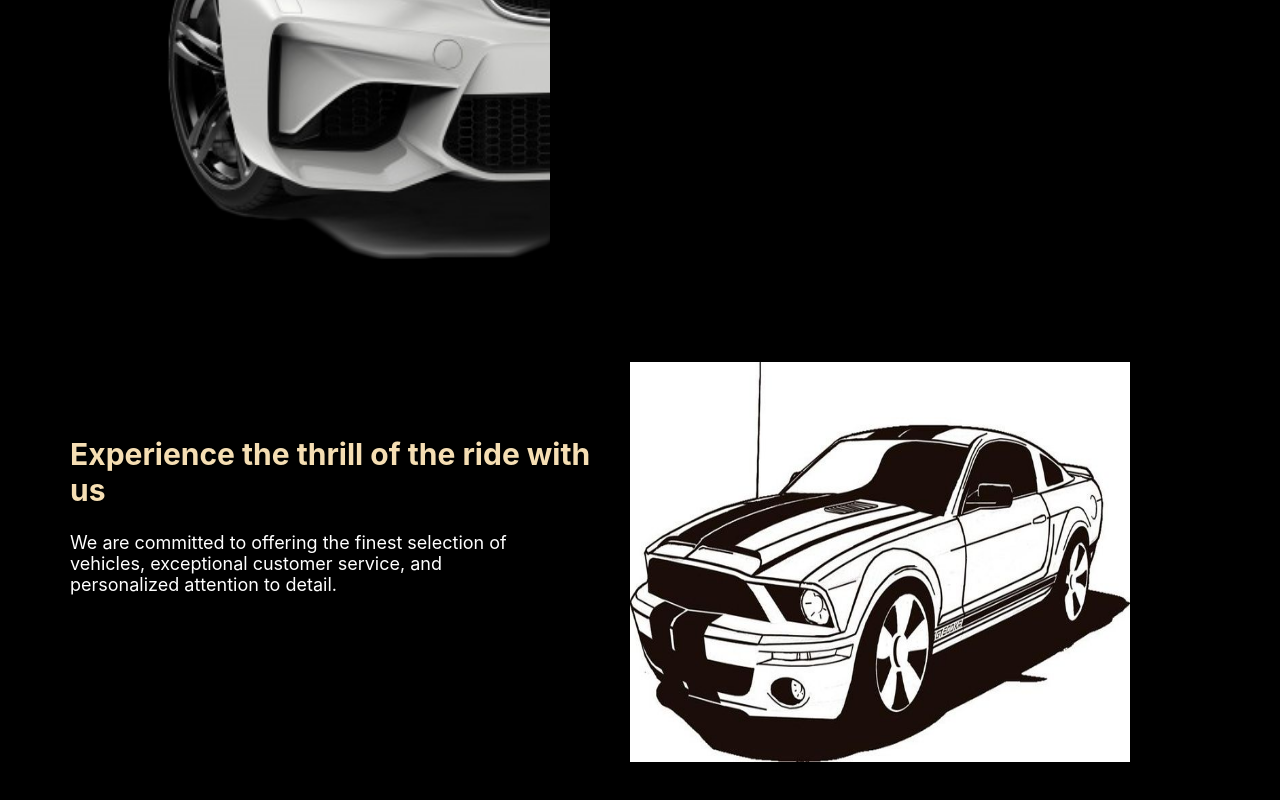
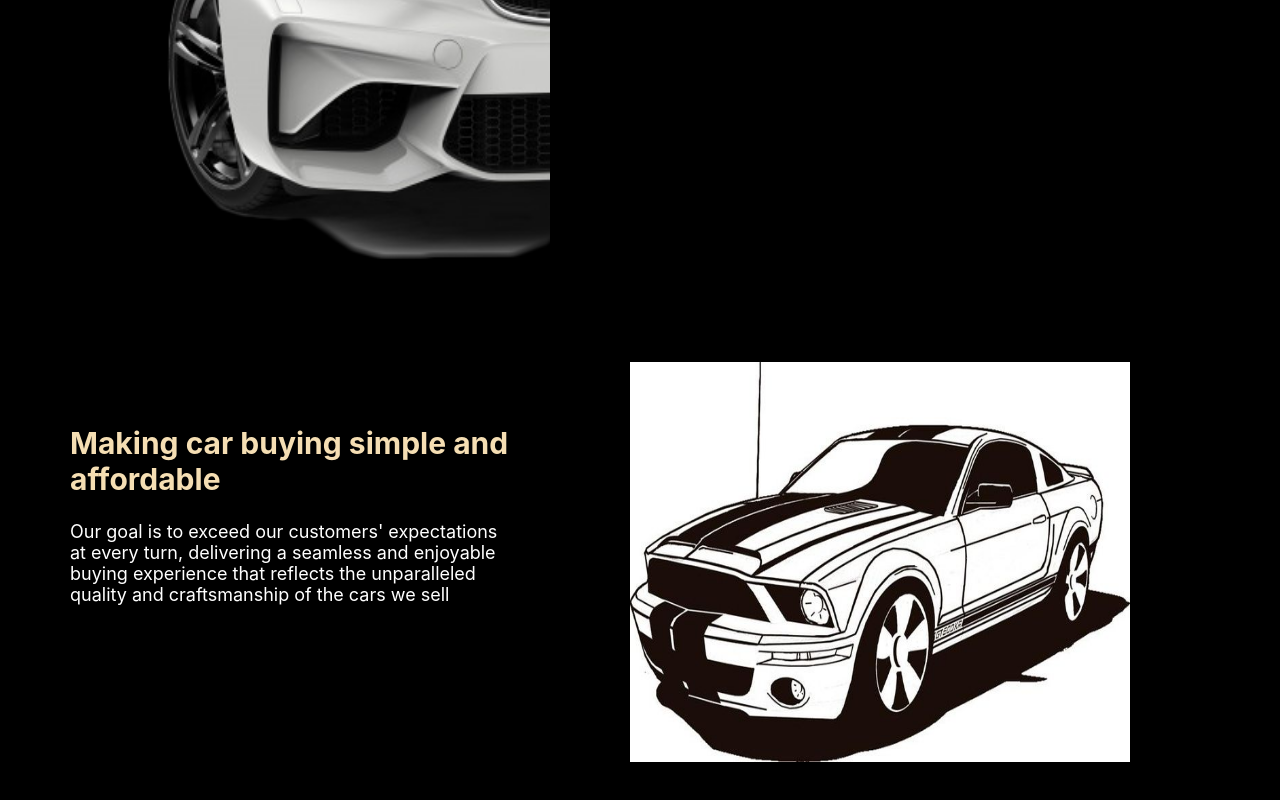
Before and after one commit to brian-mathenge-moringa-school-work/fastlane-react-app, a React (Create React App) app: page / in a window 1280 px wide. Shown: the part 1438-2238 px from the top of the page. Built offline with nearby package versions, Linux system fonts and the light colour scheme; a web font is replaced by a local one.

Commit message:
About section text modified

```diff
--- a/src/Components/Home.js
+++ b/src/Components/Home.js
@@ -24,13 +24,13 @@ function Home(){
                 <img className="about-car-image" src={fastlane2} alt="car-about" />
                 <div>
                     <h2 className="about1-car-header">Experience the thrill of the ride with us</h2>
-                    <p className="about1-car-desc">We are committed to offering the finest selection of vehicles, exceptional customer service, and personalized attention to detail. </p>
+                    <p className="about1-car-desc">We are committed to offering the finest selection of vehicles, exceptional customer service, and personalized attention to detail</p>
                 </div>
             </div>
             <div className="about1">
                 <div>
-                    <h2 className="about2-car-header">Experience the thrill of the ride with us</h2>
-                    <p className="about2-car-desc">We are committed to offering the finest selection of vehicles, exceptional customer service, and personalized attention to detail. </p>
+                    <h2 className="about2-car-header">Making car buying simple and affordable</h2>
+                    <p className="about2-car-desc">Our goal is to exceed our customers' expectations at every turn, delivering a seamless and enjoyable buying experience that reflects the unparalleled quality and craftsmanship of the cars we sell</p>
                 </div>
                 <img className="about2-car-image" src={fastlane4} alt="car-about" />
             </div>
```
